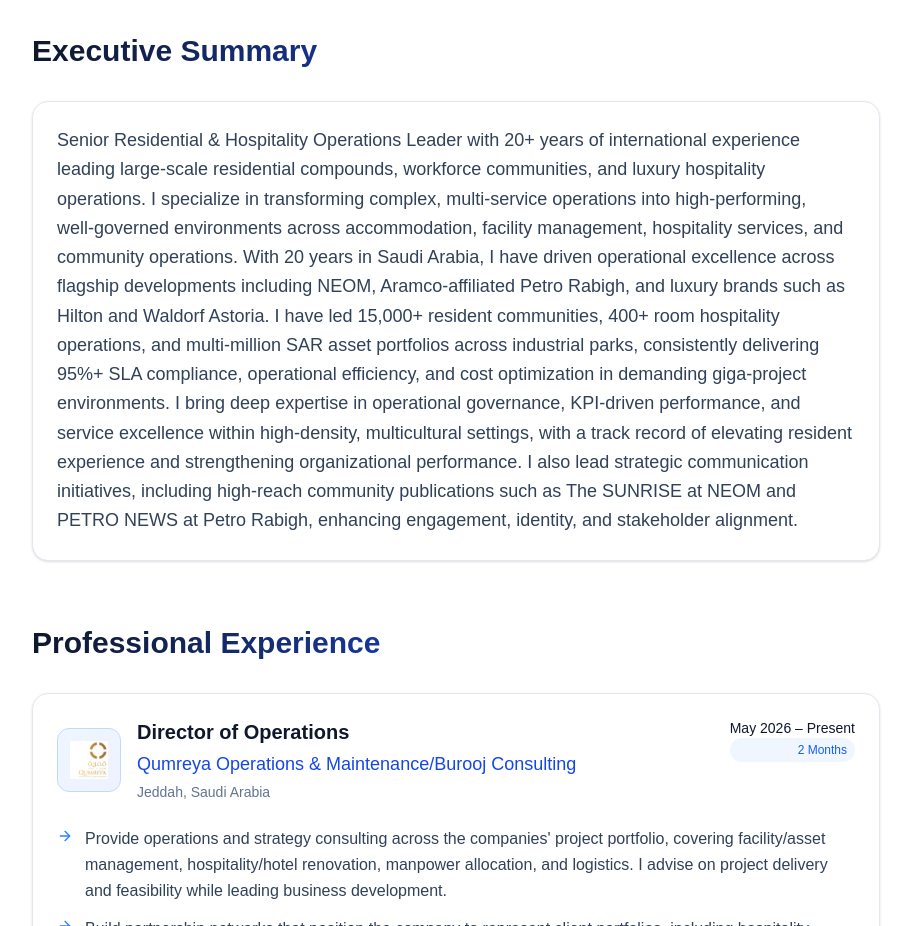
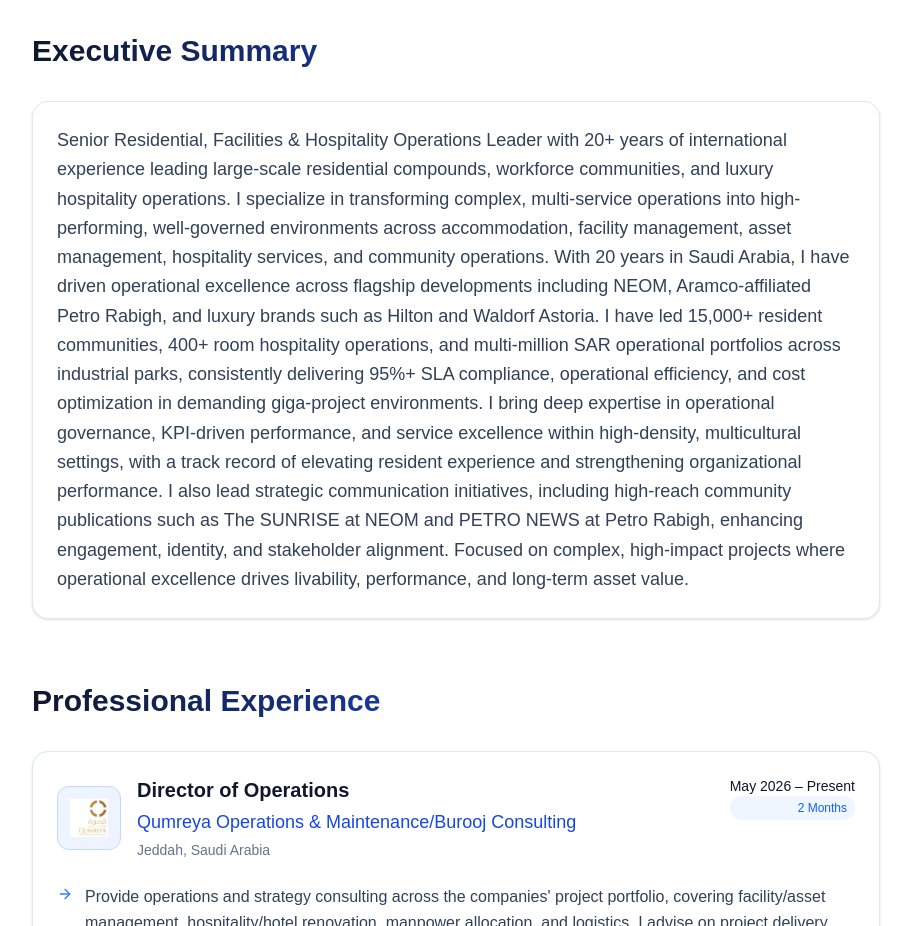
Before and after one commit to Daniel5452/zaher-portfolio, a Next.js app: page / in a window 1280 px wide. Shown: the part 1100-2026 px from the top of the page, without its empty margins (184-1095 px from the left). Built offline with nearby package versions, Linux system fonts and the light colour scheme.

Commit message:
bio change

```diff
--- a/app/page.js
+++ b/app/page.js
@@ -15,7 +15,7 @@ const META = {
   name: "Zaher Osman",
   title: "Director of Operations, Facilities, Residential, and Hospitality Services Leader ",
   valueProposition: "Driving operational excellence across large-scale projects, communities, and hospitality operations in Saudi Arabia",
-  about: "Senior Residential & Hospitality Operations Leader with 20+ years of international experience leading large‑scale residential compounds, workforce communities, and luxury hospitality operations. I specialize in transforming complex, multi‑service operations into high‑performing, well‑governed environments across accommodation, facility management, hospitality services, and community operations. With 20 years in Saudi Arabia, I have driven operational excellence across flagship developments including NEOM, Aramco‑affiliated Petro Rabigh, and luxury brands such as Hilton and Waldorf Astoria. I have led 15,000+ resident communities, 400+ room hospitality operations, and multi-million SAR asset portfolios across industrial parks, consistently delivering 95%+ SLA compliance, operational efficiency, and cost optimization in demanding giga-project environments. I bring deep expertise in operational governance, KPI‑driven performance, and service excellence within high‑density, multicultural settings, with a track record of elevating resident experience and strengthening organizational performance. I also lead strategic communication initiatives, including high‑reach community publications such as The SUNRISE at NEOM and PETRO NEWS at Petro Rabigh, enhancing engagement, identity, and stakeholder alignment.",
+  about: "Senior Residential, Facilities & Hospitality Operations Leader with 20+ years of international experience leading large-scale residential compounds, workforce communities, and luxury hospitality operations. I specialize in transforming complex, multi-service operations into high-performing, well-governed environments across accommodation, facility management, asset management, hospitality services, and community operations. With 20 years in Saudi Arabia, I have driven operational excellence across flagship developments including NEOM, Aramco-affiliated Petro Rabigh, and luxury brands such as Hilton and Waldorf Astoria. I have led 15,000+ resident communities, 400+ room hospitality operations, and multi-million SAR operational portfolios across industrial parks, consistently delivering 95%+ SLA compliance, operational efficiency, and cost optimization in demanding giga-project environments. I bring deep expertise in operational governance, KPI-driven performance, and service excellence within high-density, multicultural settings, with a track record of elevating resident experience and strengthening organizational performance. I also lead strategic communication initiatives, including high-reach community publications such as The SUNRISE at NEOM and PETRO NEWS at Petro Rabigh, enhancing engagement, identity, and stakeholder alignment. Focused on complex, high-impact projects where operational excellence drives livability, performance, and long-term asset value.",
   phone: "+966 555179456",
   location: "Jeddah, Saudi Arabia",
   linkedin: "https://www.linkedin.com/in/zaherbosman",
```
